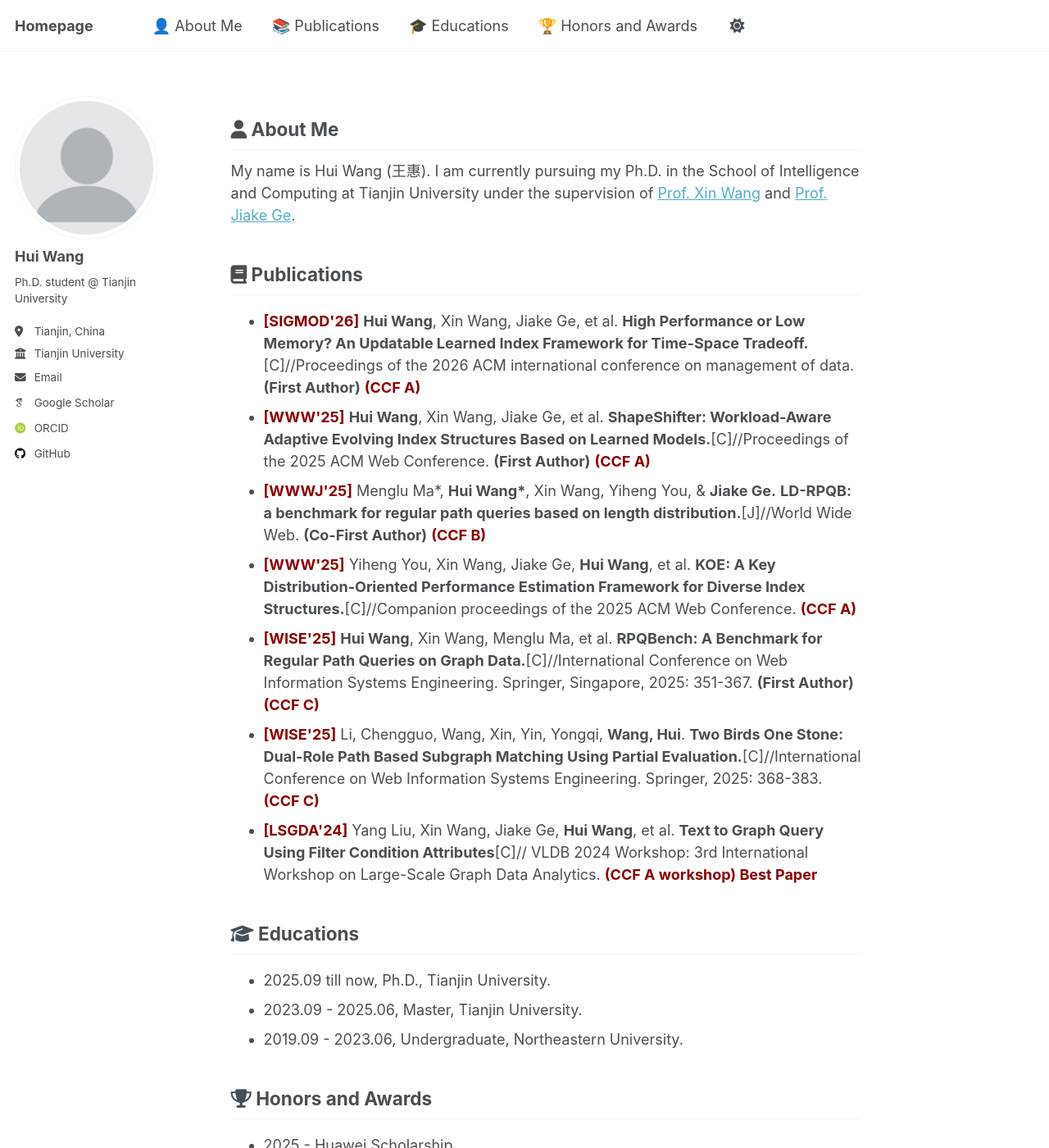
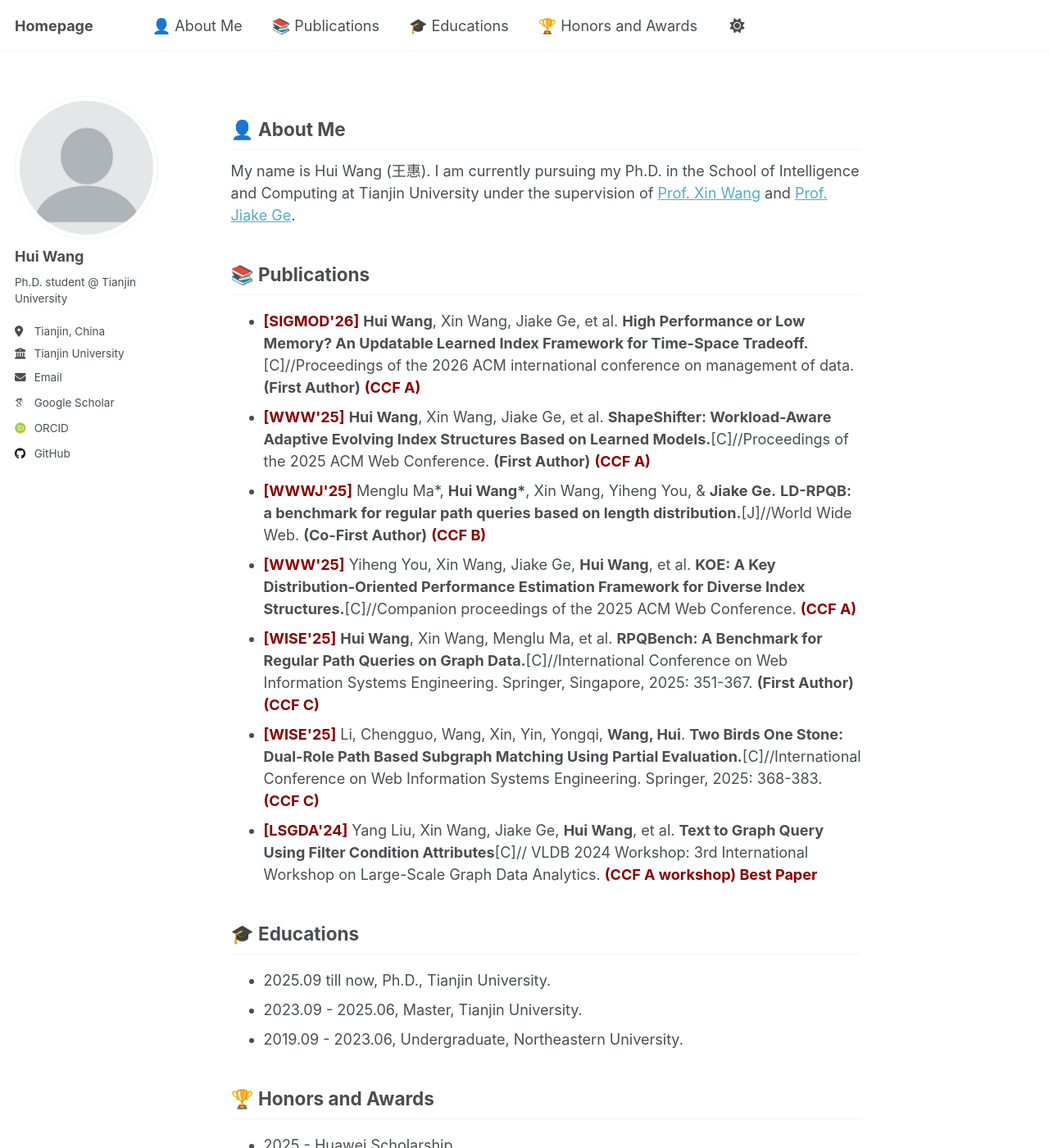
Before and after one commit to HaileyHui/wanghui, a Jekyll site: the page built from _pages/about.md, in a window 1280 px wide and 1400 px high. Shown: the whole window at 82% size. Built offline with Jekyll 4.4.1, drawn with Linux system fonts in a browser that asks for light colours; some web fonts are replaced; a script that is not in the unit is left out.

Commit message:
Update about.md

```diff
--- a/_pages/about.md
+++ b/_pages/about.md
@@ -21,24 +21,24 @@ redirect_from:
 
 <!-- About Me 部分 -->
 <section id="aboutme">
-  <h2><i class="fas fa-user"></i> About Me</h2>
+  <h2>👤 About Me</h2>
   {% include_relative aboutme.html %}
 </section>
 
 <!-- Publications 部分 -->
 <section id="publications">
-  <h2><i class="fas fa-book"></i> Publications</h2>
+  <h2>📚 Publications</h2>
   {% include_relative publications.html %}
 </section>
 
 <!-- Educations 部分 -->
 <section id="educations">
-  <h2><i class="fas fa-graduation-cap"></i> Educations</h2>
+  <h2>🎓 Educations</h2>
   {% include_relative educations.html %}
 </section>
 
 <!-- Honors and Awards 部分 -->
 <section id="honors-and-awards">
-  <h2><i class="fas fa-trophy"></i> Honors and Awards</h2>
+  <h2>🏆 Honors and Awards</h2>
   {% include_relative honors.html %}
 </section>
```
